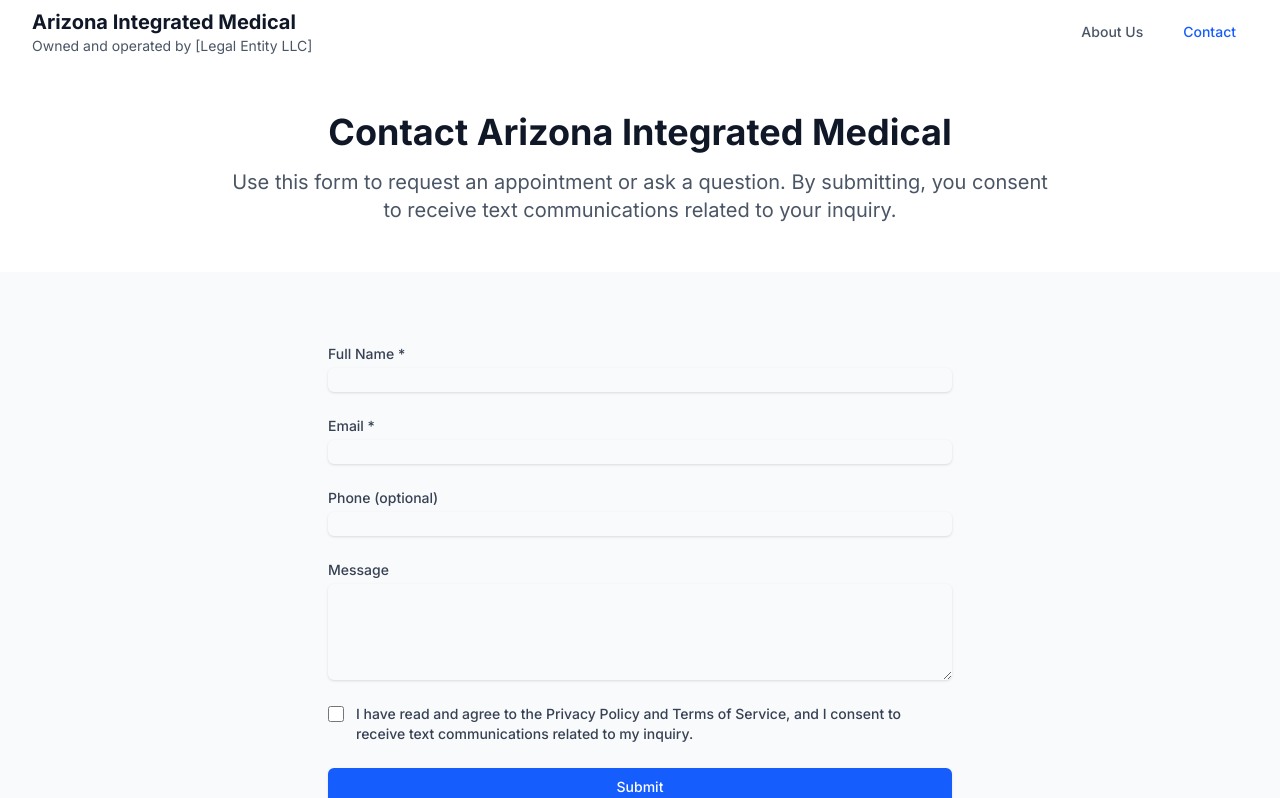
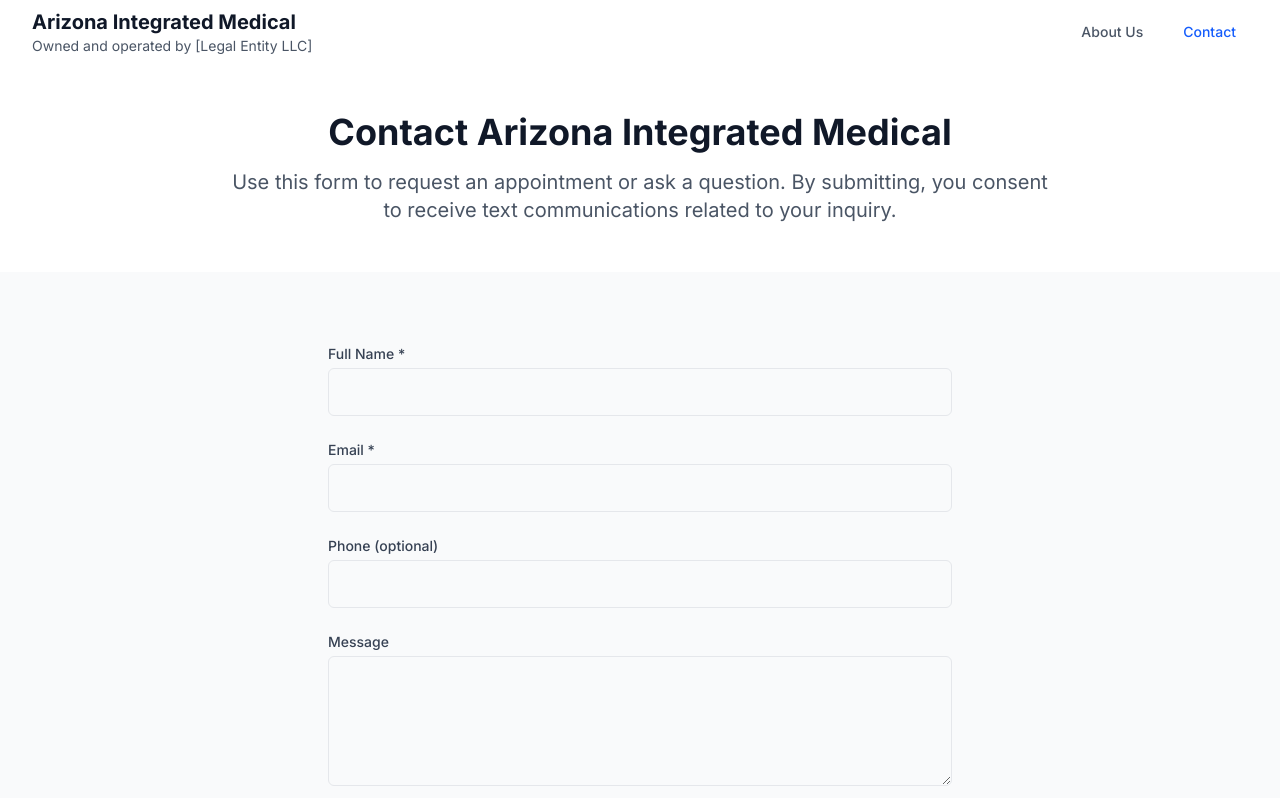
Before and after one commit to bobbyflowstate/a2p-azmed, a Next.js app: page /contact in a window 1280 px wide. Shown: the top 798 px of the page. Built offline with nearby package versions, Linux system fonts and the light colour scheme.

Commit message:
Cleanup contact form inputs

```diff
--- a/src/components/ContactForm.tsx
+++ b/src/components/ContactForm.tsx
@@ -39,7 +39,7 @@ export default function ContactForm() {
           id="fullName"
           name="fullName"
           required
-          className="mt-1 block w-full rounded-md border-gray-300 shadow-sm focus:border-blue-500 focus:ring-blue-500"
+          className="mt-1 block w-full rounded-md border border-gray-200 h-12 px-4 focus:border-black focus:ring-0 text-gray-900"
           value={formData.fullName}
           onChange={handleChange}
         />
@@ -54,7 +54,7 @@ export default function ContactForm() {
           id="email"
           name="email"
           required
-          className="mt-1 block w-full rounded-md border-gray-300 shadow-sm focus:border-blue-500 focus:ring-blue-500"
+          className="mt-1 block w-full rounded-md border border-gray-200 h-12 px-4 focus:border-black focus:ring-0 text-gray-900"
           value={formData.email}
           onChange={handleChange}
         />
@@ -68,7 +68,7 @@ export default function ContactForm() {
           type="tel"
           id="phone"
           name="phone"
-          className="mt-1 block w-full rounded-md border-gray-300 shadow-sm focus:border-blue-500 focus:ring-blue-500"
+          className="mt-1 block w-full rounded-md border border-gray-200 h-12 px-4 focus:border-black focus:ring-0 text-gray-900"
           value={formData.phone}
           onChange={handleChange}
         />
@@ -82,7 +82,7 @@ export default function ContactForm() {
           id="message"
           name="message"
           rows={4}
-          className="mt-1 block w-full rounded-md border-gray-300 shadow-sm focus:border-blue-500 focus:ring-blue-500"
+          className="mt-1 block w-full rounded-md border border-gray-200 min-h-[120px] p-4 focus:border-black focus:ring-0 text-gray-900"
           value={formData.message}
           onChange={handleChange}
         />
@@ -95,7 +95,7 @@ export default function ContactForm() {
             name="consent"
             type="checkbox"
             required
-            className="h-4 w-4 rounded border-gray-300 text-blue-600 focus:ring-blue-500"
+            className="h-5 w-5 rounded border border-gray-200 text-gray-600 focus:ring-0 focus:border-black"
             checked={formData.consent}
             onChange={handleChange}
           />
```
